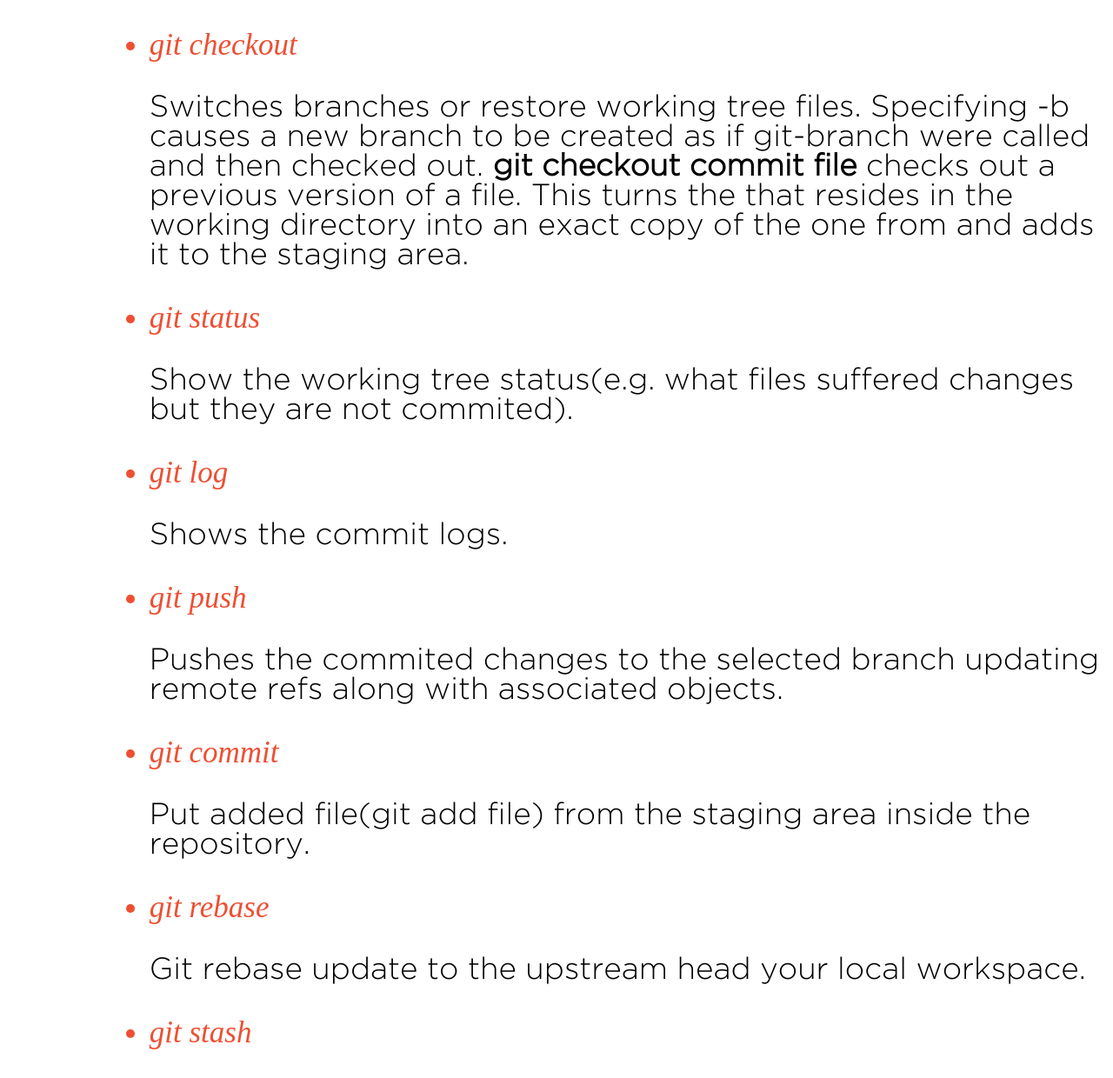
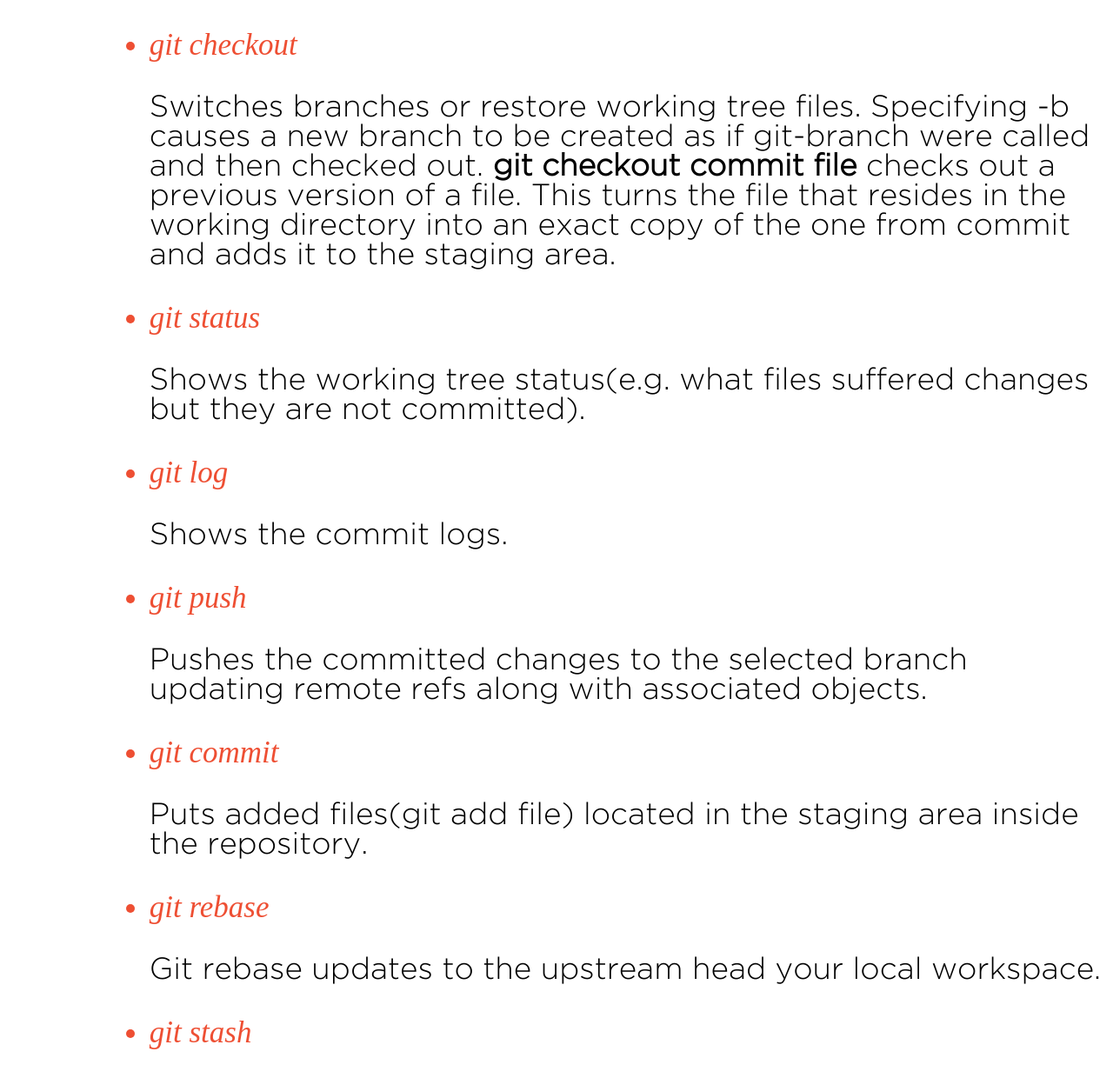
Before and after one commit to MalesSebastian/Whatisgit, a plain HTML site: page index.html in a window 1280 px wide. Shown: the part 838-2078 px from the top of the page at 87% size. Drawn offline with Linux system fonts and the light colour scheme; a script that the page names is missing.

Commit message:
Update index.html

```diff
--- a/index.html
+++ b/index.html
@@ -15,7 +15,7 @@
   <br>
   <div class="big_par">
     <p><span class="fline">Git is a software that allows you to </span><span class="part">keep track of changes </span>made to a project over time.
-       Git works by recording the changes you make to a project, <span class="part">storing those changes in repositories</span>, then allowing you to reference them as needed. </p>
+       Git works by recording the changes you make to a project, <span class="part">storing them in repositories</span>, then allowing you to reference them as needed. </p>
   </div>
   <div class="list">
     <div class="basic_titles">
@@ -29,11 +29,11 @@
         </div>
         <li><i>git checkout</i></li>
         <div class="lpar">
-          <p>Switches branches or restore working tree files. Specifying -b causes a new branch to be created as if git-branch were called and then checked out. <strong> git checkout commit file </strong> checks out a previous version of a file. This turns the <file> that resides in the working directory into an exact copy of the one from <commit> and adds it to the staging area.</p>
+          <p>Switches branches or restore working tree files. Specifying -b causes a new branch to be created as if git-branch were called and then checked out. <strong> git checkout commit file </strong> checks out a previous version of a file. This turns the file that resides in the working directory into an exact copy of the one from commit and adds it to the staging area.</p>
         </div>
         <li><i>git status</i></li>
         <div class="lpar">
-          <p>Show the working tree status(e.g. what files suffered changes but they are not commited).</p>
+          <p>Shows the working tree status(e.g. what files suffered changes but they are not committed).</p>
         </div>
         <li><i>git log</i></li>
         <div class="lpar">
@@ -41,15 +41,15 @@
         </div>
         <li><i>git push</i></li>
         <div class="lpar">
-          <p> Pushes the commited changes to the selected branch updating remote refs along with associated objects.</p>
+          <p> Pushes the committed changes to the selected branch updating remote refs along with associated objects.</p>
         </div>
         <li><i>git commit</i></li>
         <div class="lpar">
-          <p>Put added file(git add file) from the staging area inside the repository.</p>
+          <p>Puts added files(git add file) located in the  staging area inside the repository.</p>
         </div>
         <li><i>git rebase</i></li>
         <div class="lpar">
-          <p>Git rebase update to the upstream head your local workspace.</p>
+          <p>Git rebase updates to the upstream head your local workspace.</p>
         </div>
         <li><i>git stash</i></li>
         <div class="lpar">
```
